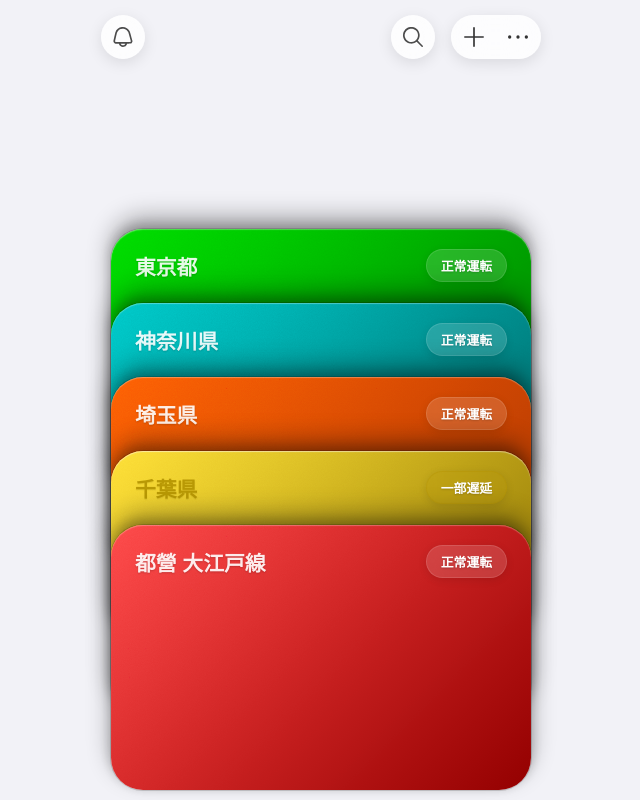
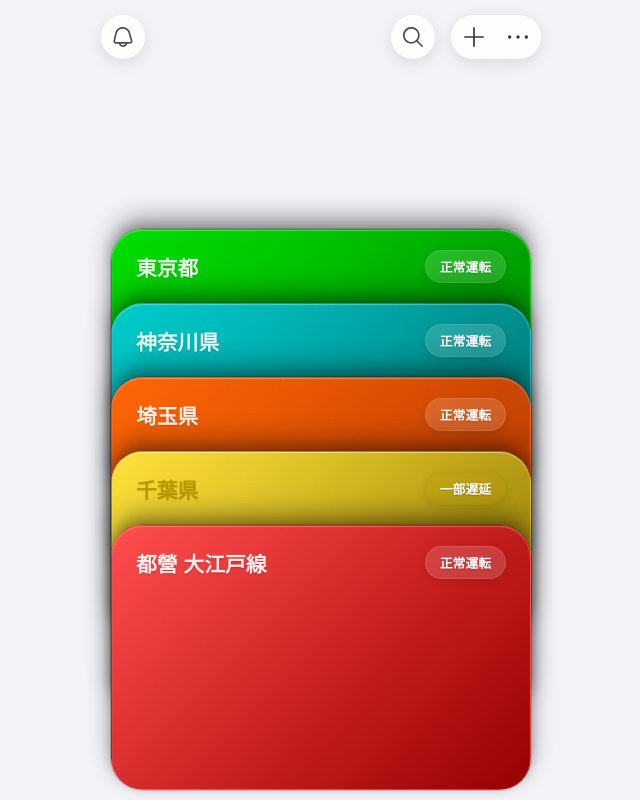
Before and after one commit to Yu-En-Chen/tsukinkanban-web, a plain HTML site: page index.html in a window 1280 px wide. Shown: the whole page, without its empty margins (319-959 px from the left). Drawn offline with Linux system fonts and the light colour scheme.

Commit message:
Update style.css

```diff
--- a/style.css
+++ b/style.css
@@ -218,7 +218,7 @@ body.menu-active .search-mask { transition-delay: 0.15s; }
     margin-bottom: calc(-1 * (min(var(--card-width), 420px) / 1.586) + (min(var(--card-width), 420px) / 1.586) * 0.28 + var(--stack-spread, 0px));
 
     position: relative;
-
+    border: 1px solid var(--border-color);
     /* 原本是 box-shadow: var(--ray-shadow-resting); */
     /* 🟢 現在同時掛上原本的物理陰影，加上我們動態算出來的微光層！ */
     box-shadow: var(--ray-shadow-resting), var(--dynamic-inner-glow, inset 0 1px 1px rgba(255,255,255,0.15));
@@ -372,29 +372,6 @@ body.menu-active .search-mask { transition-delay: 0.15s; }
 
 .card-content, .card-header, .line-name, .status-tag { position: relative; z-index: 2; }
 
-/* ==========================================================================
-   蘋果級 3D 物理邊框 (Dynamic Rim)
-   利用 mask-composite 完美貼合圓角，並追蹤 --glare-angle 動態旋轉光影
-   ========================================================================== */
-.card::before, .fixed-bottom-card::before, .detail-card-inner::before {
-    content: "";
-    position: absolute;
-    inset: 0;
-    border-radius: inherit;
-    padding: 1px; /* 這裡控制邊緣的實體厚度，1px 最精緻 */
-
-    /* 注入 JS 算好的動態光影漸層 */
-    background: var(--dynamic-rim, transparent);
-
-    /* 🟢 核心剪裁魔法：把卡片內部挖空，只保留 padding 的那 1px 邊緣 */
-    -webkit-mask: linear-gradient(#fff 0 0) content-box, linear-gradient(#fff 0 0);
-    -webkit-mask-composite: xor;
-    mask-composite: exclude;
-
-    z-index: 10;
-    pointer-events: none;
-}
-
 /* ========================================== */
 /* 👇 這裡是新貼上的「優雅慢速回彈」專屬設定 👇 */
 /* ========================================== */
```
